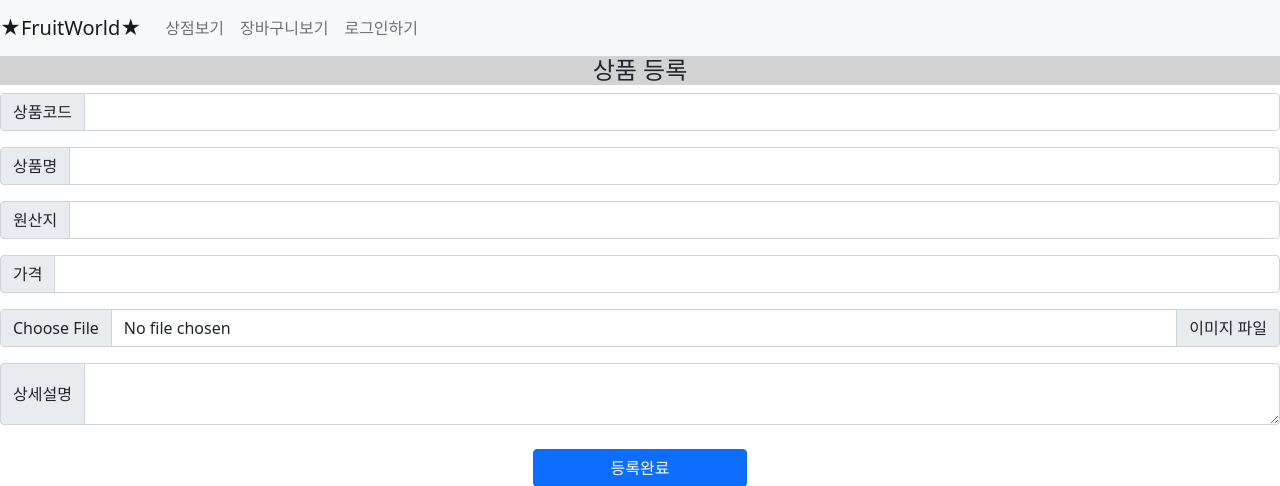
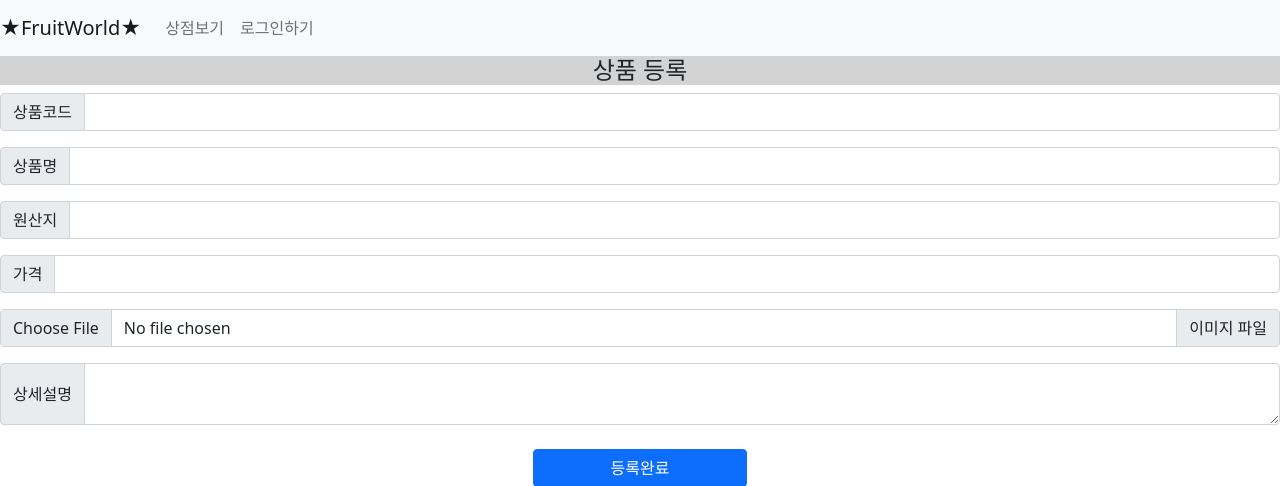
Before and after one commit to kangjaemingit/FruitShoppingMall, a PHP site: page /add_goods.php in a window 1280 px wide. Shown: the top 486 px of the page. Run offline with PHP 8.4, Linux system fonts and the light colour scheme.

Commit message:
20210614

```diff
--- a/goods_update.php
+++ b/goods_update.php
@@ -52,9 +52,6 @@
                         <div class = "d-grid gap-2 col-2 mx-auto">
                             <button type="submit" class="btn btn-primary">수정완료</button>
                         </div>
-
-
-
                     </form>
             <?php
                 }
--- a/header.php
+++ b/header.php
@@ -65,9 +65,6 @@
             <a class="nav-link" href="./product_list.php">상점보기</a>
           </li>
           <li class="nav-item">
-            <a class="nav-link" href="./cart.php">장바구니보기</a>
-          </li>
-          <li class="nav-item">
             <a class="nav-link" href="./login.php">로그인하기</a>
           </li>
         </ul>
```
